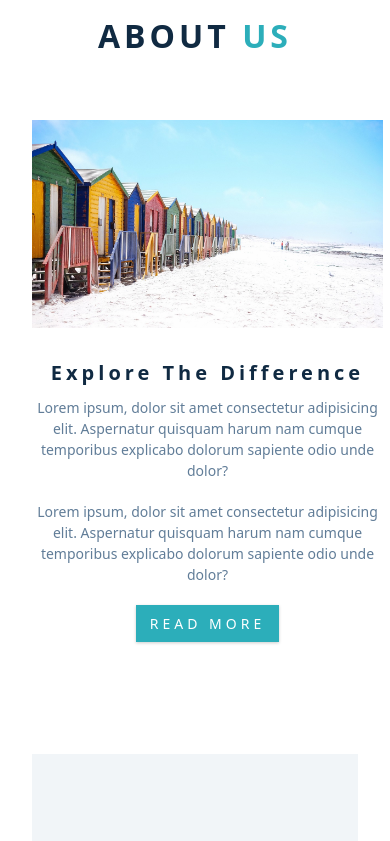
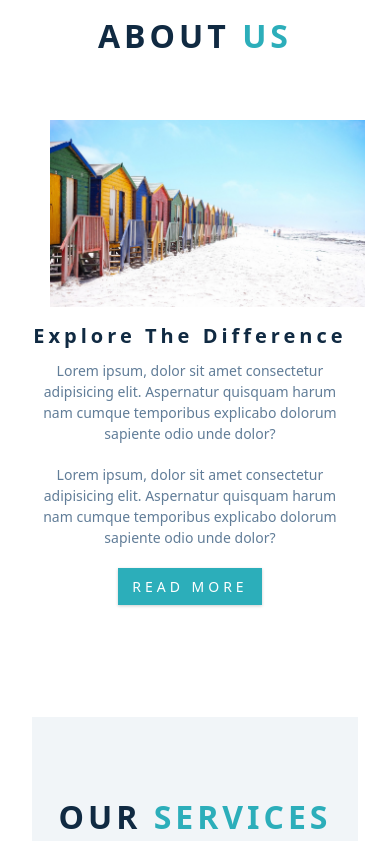
Before and after one commit to ju120/travel-agency-horizon, a React (Vite) app: page / in a window 390 px wide. Shown: the part 940-1781 px from the top of the page. Built offline with nearby package versions, Linux system fonts and the light colour scheme.

Commit message:
css aligned

```diff
--- a/src/index.css
+++ b/src/index.css
@@ -563,3 +563,73 @@ Navbar
     color: var(--clr-primary-8);
   }
 }
+/* Center div containers with images only on mobile */
+@media screen and (max-width: 992px) {
+  /* Target specific containers for mobile adjustments */
+  .tour-card,
+  .about-img,
+  .service {
+    display: flex;
+    flex-direction: column; /* Stack content vertically */
+    justify-content: center;
+    align-items: center;
+    margin: 1rem auto; /* Center container horizontally */
+    text-align: center; /* Center text content, if any */
+  }
+
+  /* Images inside these containers */
+  .tour-img,
+  .about-photo,
+  .service-icon {
+    margin: 0 auto; /* Center the image within the container */
+    max-width: 90%; /* Ensure responsiveness for smaller screens */
+    height: auto; /* Maintain aspect ratio */
+  }
+
+  /* Optional: Adjust text width for better alignment */
+  .service-text,
+  .about-info {
+    max-width: 90%; /* Keep text aligned with image width */
+    text-align: center; /* Center-align text */
+  }
+  /* Responsive styles for the tour card and image container */
+  @media screen and (max-width: 992px) {
+    .tour-card {
+      display: flex;
+      flex-direction: column;
+      justify-content: center;
+      align-items: center;
+      margin: 1rem auto;
+      text-align: center;
+    }
+
+    .tour-img-container {
+      position: relative;
+      width: 100%; /* Make the image container full-width */
+      max-width: 90%; /* Add a max-width for better control */
+      margin: 0 auto;
+      overflow: hidden; /* Prevent content overflow */
+      border-radius: 0.5rem; /* Optional: Add rounded corners */
+    }
+
+    .tour-img {
+      width: 100%;
+      height: auto;
+      object-fit: cover; /* Ensure the image covers the container */
+      display: block;
+    }
+
+    .tour-date {
+      position: absolute;
+      right: 0;
+      bottom: 0;
+      background: rgba(255, 255, 255, 0.8); /* Semi-transparent background */
+      color: var(--clr-primary-5);
+      text-transform: capitalize;
+      padding: 0.25rem 0.5rem;
+      margin-right: 1.2rem;
+      font-size: 0.875rem;
+      border-radius: 0.25rem; /* Optional: Add rounded corners */
+    }
+  }
+}
```
